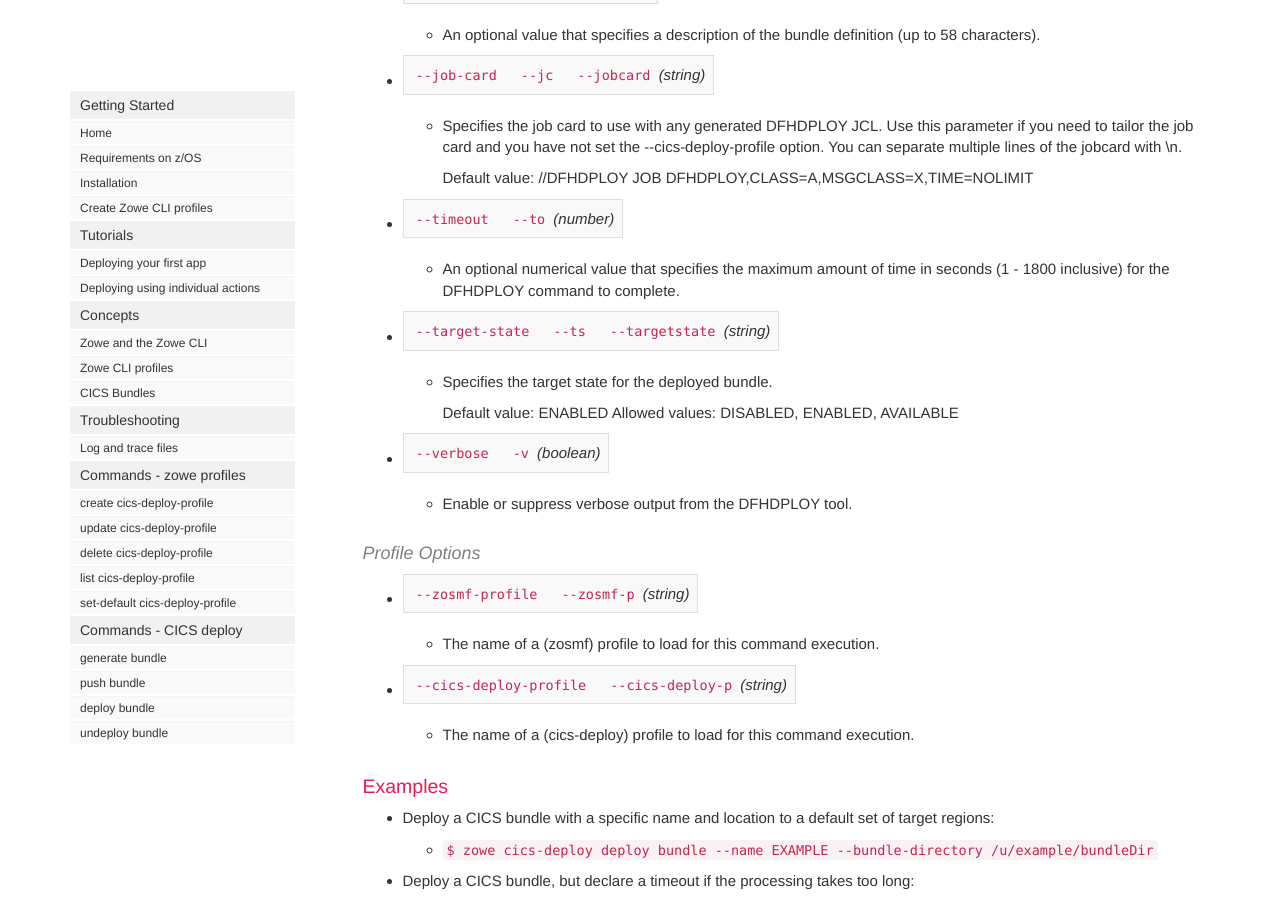
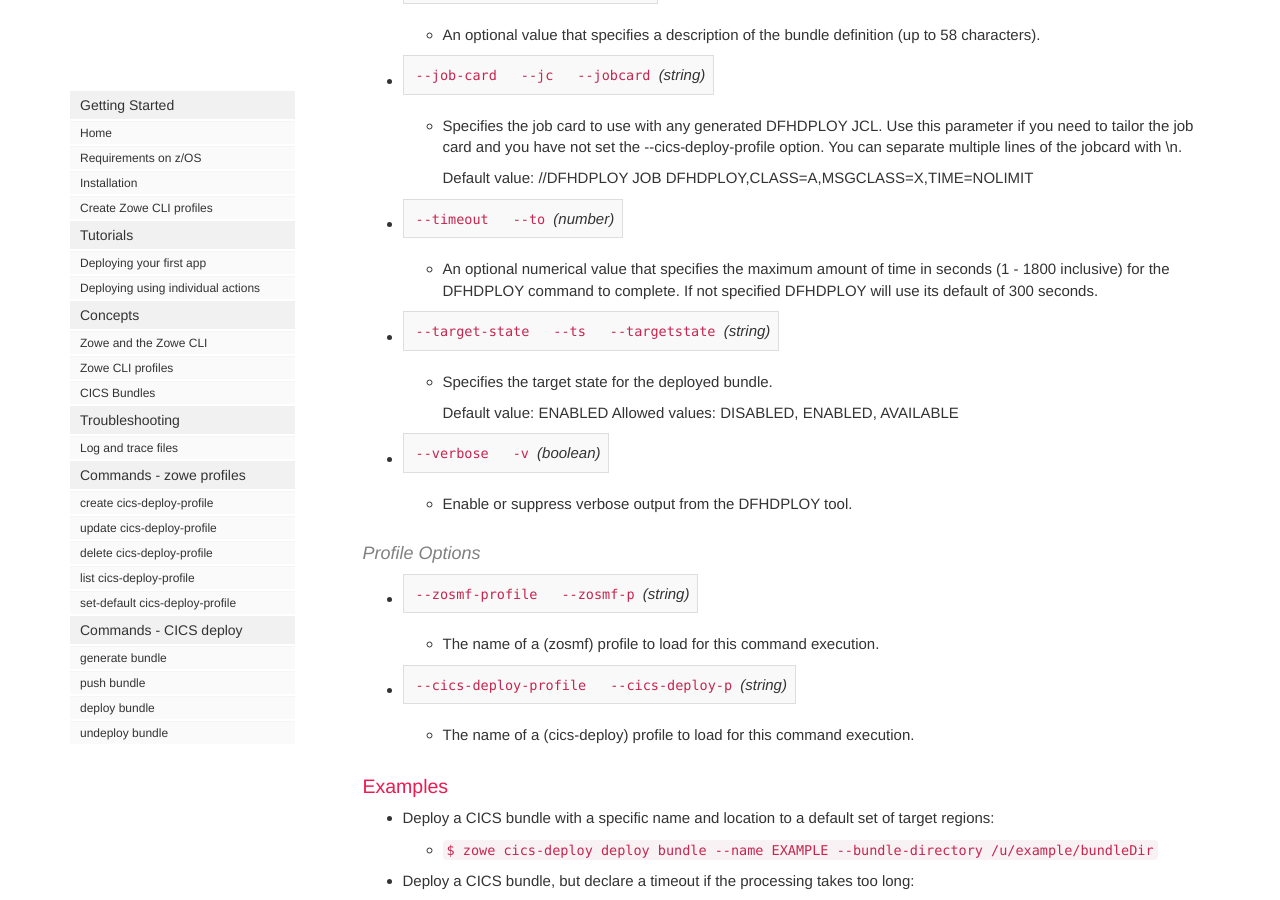
Before and after one commit to IBM/zowe-cli-cics-deploy-plugin, a Jekyll site: the page built from docs/pages/cdp/CLIReadme.md, in a window 1280 px wide and 900 px high, scrolled down 1668 px. Built offline with Jekyll 4.4.1, drawn with Linux system fonts in a browser that asks for light colours; nearby versions of some CDN libraries; comment, search, counter and statistics services are not loaded; some of the changed text lies outside the part shown.

Commit message:
Help text to clarify when DFHDPLOY default is used When timeout is not specified, the DFHDPLOY default of 300 seconds will take affect.

```diff
--- a/docs/pages/cdp/CLIReadme.md
+++ b/docs/pages/cdp/CLIReadme.md
@@ -90,7 +90,8 @@ the target group of CICS regions\.
 *   `--timeout`  | `--to` *(number)*
 
 	* An optional numerical value that specifies the maximum amount of time in seconds
-      (1 \- 1800 inclusive) for the DFHDPLOY command to complete\.
+      (1 \- 1800 inclusive) for the DFHDPLOY command to complete\. If not specified
+      DFHDPLOY will use its default of 300 seconds\.
 
 *   `--target-state`  | `--ts` | `--targetstate` *(string)*
 
@@ -287,7 +288,8 @@ Push a CICS bundle from the working directory to a target CICSplex\.
 *   `--timeout`  | `--to` *(number)*
 
 	* An optional numerical value that specifies the maximum amount of time in seconds
-      (1 \- 1800 inclusive) for the DFHDPLOY command to complete\.
+      (1 \- 1800 inclusive) for the DFHDPLOY command to complete\. If not specified
+      DFHDPLOY will use its default of 300 seconds\.
 
 *   `--target-state`  | `--ts` | `--targetstate` *(string)*
 
@@ -408,7 +410,8 @@ target group of CICS regions\.
 *   `--timeout`  | `--to` *(number)*
 
 	* An optional numerical value that specifies the maximum amount of time in seconds
-      (1 \- 1800 inclusive) for the DFHDPLOY command to complete\.
+      (1 \- 1800 inclusive) for the DFHDPLOY command to complete\. If not specified
+      DFHDPLOY will use its default of 300 seconds\.
 
 *   `--target-state`  | `--ts` | `--targetstate` *(string)*
 
--- a/src/cli/shared/Timeout.option.ts
+++ b/src/cli/shared/Timeout.option.ts
@@ -23,5 +23,6 @@ export const TimeoutOption: ICommandOptionDefinition = {
     type: "number",
     numericValueRange: [1, MAX_VALUE],
     description: "An optional numerical value that specifies the maximum amount of time in seconds " +
-                 "(1 - 1800 inclusive) for the DFHDPLOY command to complete."
+                 "(1 - " + MAX_VALUE + " inclusive) for the DFHDPLOY command to complete. If not specified " +
+                 "DFHDPLOY will use its default of 300 seconds."
 };
```
